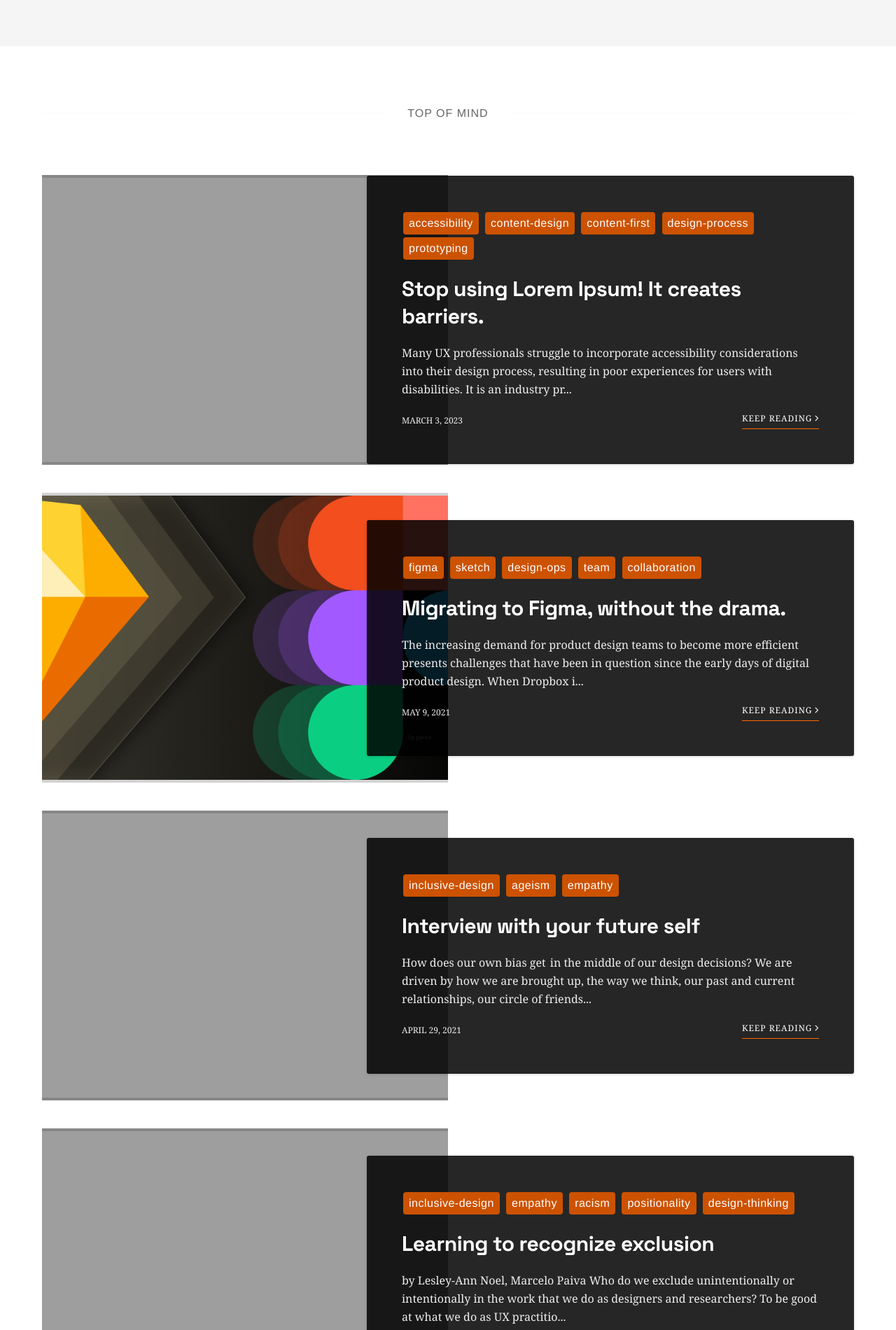
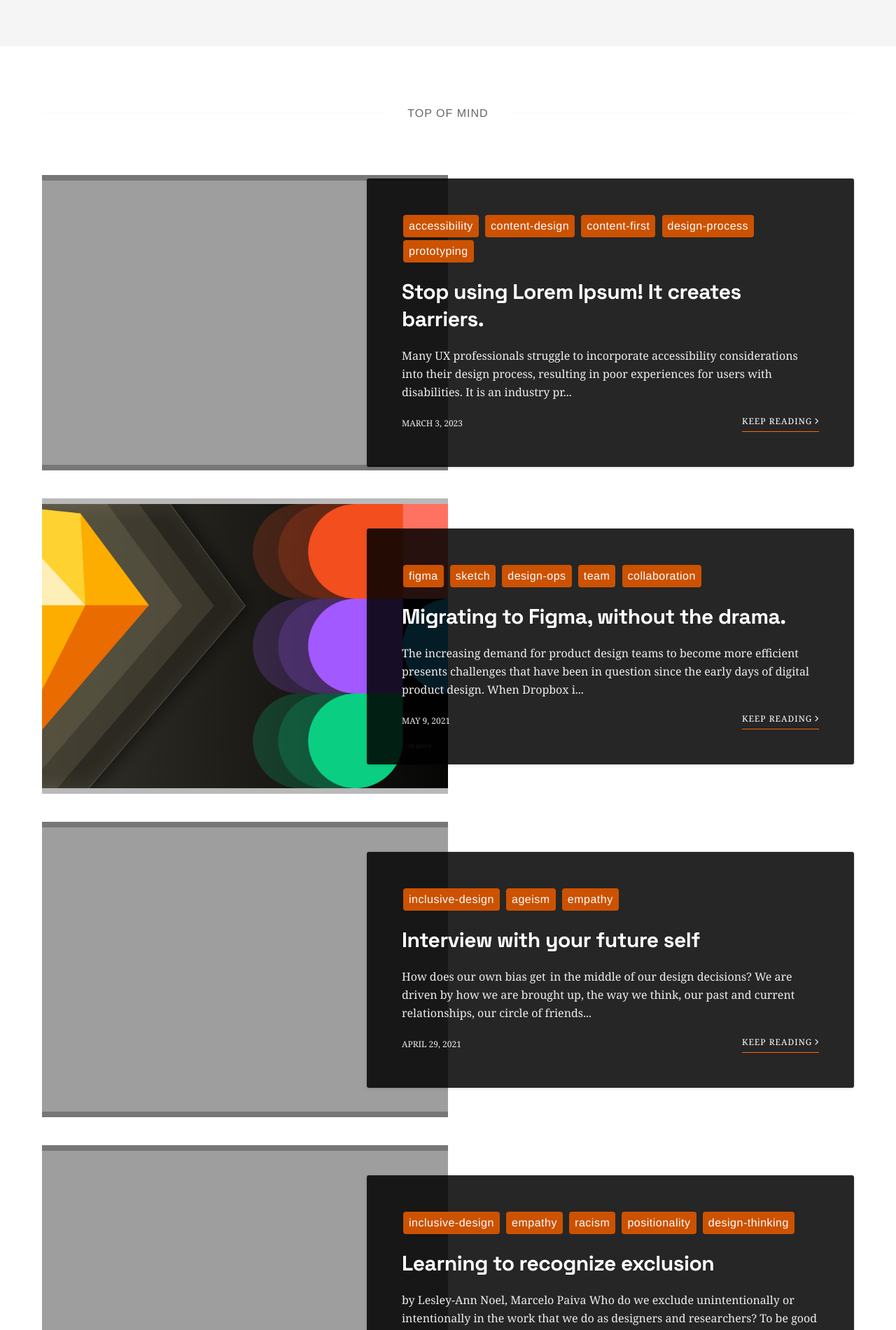
Before and after one commit to mpaiva/blog, a Jekyll site: the page built from index.html, in a window 1280 px wide. Shown: the part 1124-3024 px from the top of the page at 70% size. Built offline with Jekyll 4.4.1, drawn with Linux system fonts in a browser that asks for light colours; nearby versions of some CDN libraries; the list of posts is cut into pages by our own code.

Commit message:
border style

```diff
--- a/_sass/4-layouts/_article.scss
+++ b/_sass/4-layouts/_article.scss
@@ -13,8 +13,8 @@
     background-size: cover;
     background-repeat: no-repeat;
     background-color: $light-gray;
-    border: 0 solid rgba(0,0,0,0.15);
-    border-width: 4px 0;
+    border: 0 solid rgba(0,0,0,0.25);
+    border-width: 8px 0;
     &:hover {
       opacity: 0.9;
     }
```
